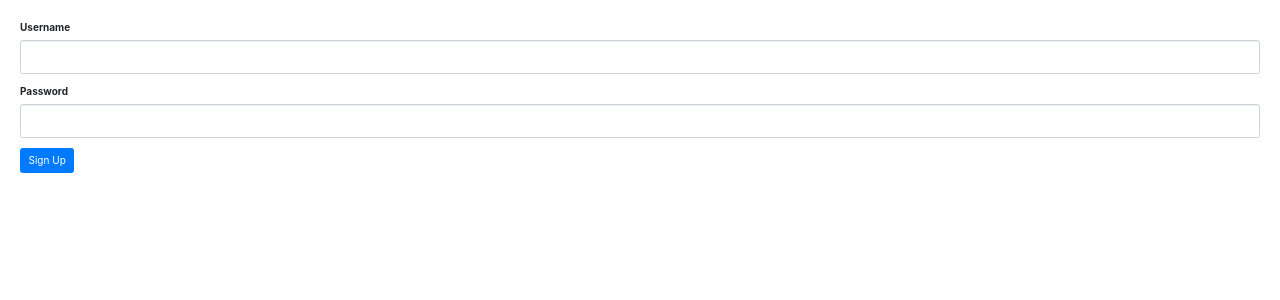
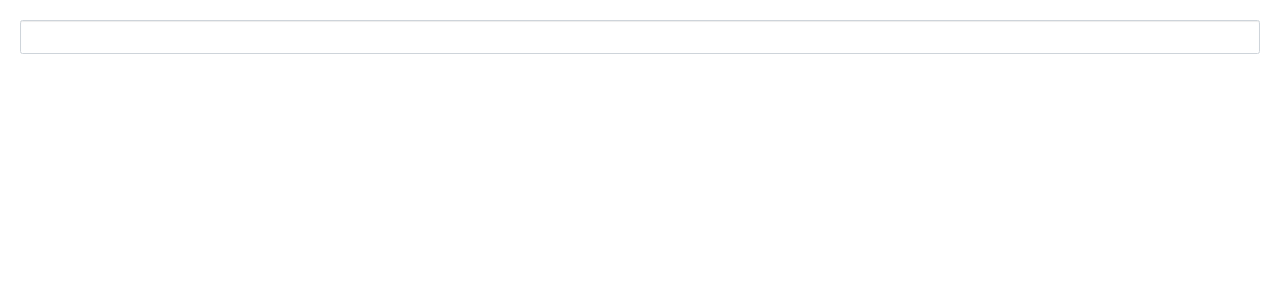
Before and after one commit to nkeating32/Angular4Practice, an Angular app: page / in a window 1280 px wide. Shown: the top 300 px of the page. Built offline with nearby package versions, Linux system fonts and the light colour scheme.

Commit message:
Added Form Array Component

```diff
--- a/src/app/app.component.html
+++ b/src/app/app.component.html
@@ -1,2 +1,2 @@
 
-<signup-form></signup-form>
+<form-array></form-array>
--- a/src/app/app.module.ts
+++ b/src/app/app.module.ts
@@ -13,6 +13,7 @@ import { LikeComponent } from './like/like.component';
 import { ZippyComponent } from './zippy/zippy.component';
 import { CourseFormComponent } from './course-form/course-form.component';
 import { SignupFormComponent } from './signup-form/signup-form.component';
+import { FormArrayComponent } from './form-array/form-array.component';
 
 
 @NgModule({
@@ -25,7 +26,8 @@ import { SignupFormComponent } from './signup-form/signup-form.component';
     LikeComponent,
     ZippyComponent,
     CourseFormComponent,
-    SignupFormComponent
+    SignupFormComponent,
+    FormArrayComponent
   ],
   imports: [
     BrowserModule,
--- /dev/null
+++ b/src/app/form-array/form-array.component.html
@@ -0,0 +1,16 @@
+<form>
+  <input
+    type="text"
+    (keyup.enter)="addTopic(topic)"
+    #topic
+    class="form-control">
+  <ul class="list-group">
+    <li
+      *ngFor="let topic of topics.controls"
+      (click)="removeTopic(topic)"
+      class="list-group-item">
+      {{ topic.value }}
+    </li>
+  </ul>
+
+</form>
--- /dev/null
+++ b/src/app/form-array/form-array.component.ts
@@ -0,0 +1,29 @@
+import { Component, OnInit } from '@angular/core';
+import { FormArray, FormControl, FormGroup } from '@angular/forms';
+
+@Component({
+  selector: 'form-array',
+  templateUrl: './form-array.component.html',
+  styleUrls: ['./form-array.component.css']
+})
+export class FormArrayComponent{
+
+  form = new FormGroup({
+    topics: new FormArray([])
+  })
+
+
+  addTopic(topic: HTMLInputElement) {
+    this.topics.push(new FormControl(topic.value))
+    topic.value = ''
+  }
+
+  removeTopic(topic: FormControl) {
+    let index = this.topics.controls.indexOf(topic)
+    this.topics.removeAt(index)
+  }
+
+  get topics() {
+    return this.form.get('topics') as FormArray
+  }
+}
--- a/src/app/signup-form/signup-form.component.html
+++ b/src/app/signup-form/signup-form.component.html
@@ -1,4 +1,8 @@
-<form [formGroup]="form">
+<form [formGroup]="form" (ngSubmit)="login()">
+    <div *ngIf="form.errors" class="alert alert-danger">
+        The username or password is invalid.
+    </div>
+    <div formGroupName="account">
         <div class="form-group">
             <label for="username">Username</label>
             <input
@@ -6,6 +10,7 @@
                 id="username"
                 type="text"
                 class="form-control">
+            <div *ngIf="username.pending">Checking for uniqueness...</div>
             <div class="alert alert-danger" *ngIf="username.touched && username.invalid">
                 <div *ngIf="username.errors.required">Username is required.</div>
                 <div *ngIf="username.errors.minlength">Username must be at least {{ username.errors.minlength.requiredLength }} characters long.</div>
@@ -21,5 +26,6 @@
                 type="text"
                 class="form-control">
         </div>
+    </div>
     <button class="btn btn-primary" type="submit">Sign Up</button>
 </form>
--- a/src/app/signup-form/signup-form.component.ts
+++ b/src/app/signup-form/signup-form.component.ts
@@ -9,6 +9,7 @@ import { UsernameValidators } from './username.validators';
 })
 export class SignupFormComponent {
   form = new FormGroup({
+    account: new FormGroup({
       username: new FormControl('',[
         Validators.required,
         Validators.minLength(3),
@@ -18,9 +19,18 @@ export class SignupFormComponent {
       ),
       password: new FormControl('',Validators.required)
     })
+  })
+
+  login() {
+    //let isValid = authService.login(this.form.value)
+    //if (!isValid)
+      this.form.setErrors({
+        invalidLogin: true
+      })
+  }
 
   get username() {
-    return this.form.get('username')
+    return this.form.get('account.username')
   }
 
 }
```
Also changed, not shown: src/app/form-array/form-array.component.css (added), 1 other file (tests, documents, lock files or other folders). Lines whose indentation alone changed are shown as unchanged.
